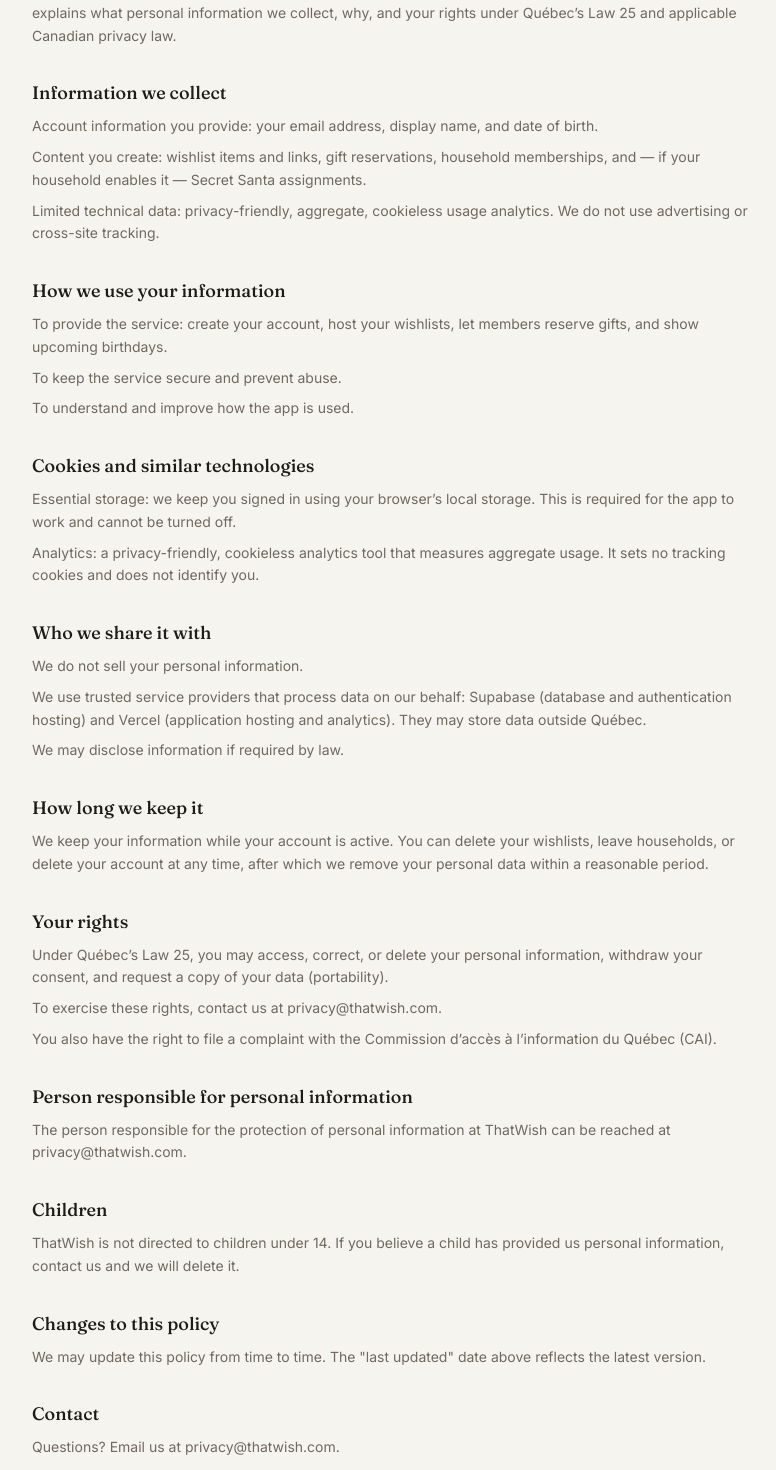
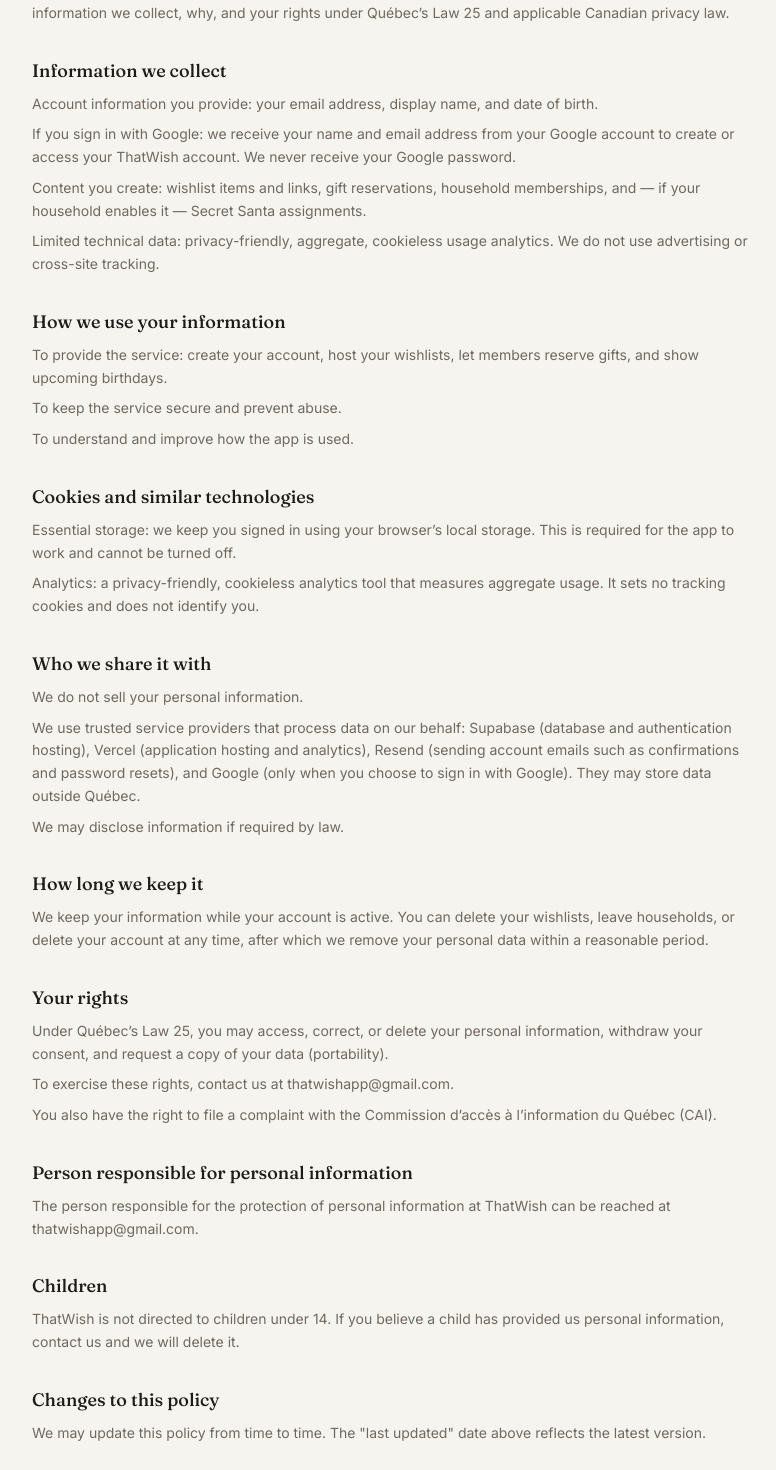
Before and after one commit to abuck199/secret-santa, a React (Vite) app: page /privacy in a window 1280 px wide. Shown: the part 360-1830 px from the top of the page, without its empty margins (248-1024 px from the left). Built offline with nearby package versions, Linux system fonts and the light colour scheme; no server answers.

Commit message:
update privacyview page and the term

```diff
--- a/src/views/PrivacyView.jsx
+++ b/src/views/PrivacyView.jsx
@@ -2,20 +2,22 @@
 import { useI18n } from '../i18n/I18nContext';
 import LegalLayout from '../components/LegalLayout';
 
-const UPDATED = '2026-06-29';
+const UPDATED = '2026-06-30';
 
-// NOTE: Update the privacy@thatwish.com contact email to your real address before publishing.
+// Contact is a dedicated brand inbox (thatwishapp@gmail.com) — no domain email or
+// forwarding needed. Swap to an @thatwish.com address later if you ever want.
 const EN = [
   {
     h: 'Who we are',
     body: [
-      'ThatWish ("we", "us") is operated by the team behind ThatWish, based in Québec, Canada. This policy explains what personal information we collect, why, and your rights under Québec’s Law 25 and applicable Canadian privacy law.',
+      'ThatWish ("we", "us") is an application operated from Québec, Canada. This policy explains what personal information we collect, why, and your rights under Québec’s Law 25 and applicable Canadian privacy law.',
     ],
   },
   {
     h: 'Information we collect',
     body: [
       'Account information you provide: your email address, display name, and date of birth.',
+      'If you sign in with Google: we receive your name and email address from your Google account to create or access your ThatWish account. We never receive your Google password.',
       'Content you create: wishlist items and links, gift reservations, household memberships, and — if your household enables it — Secret Santa assignments.',
       'Limited technical data: privacy-friendly, aggregate, cookieless usage analytics. We do not use advertising or cross-site tracking.',
     ],
@@ -39,7 +41,7 @@
     h: 'Who we share it with',
     body: [
       'We do not sell your personal information.',
-      'We use trusted service providers that process data on our behalf: Supabase (database and authentication hosting) and Vercel (application hosting and analytics). They may store data outside Québec.',
+      'We use trusted service providers that process data on our behalf: Supabase (database and authentication hosting), Vercel (application hosting and analytics), Resend (sending account emails such as confirmations and password resets), and Google (only when you choose to sign in with Google). They may store data outside Québec.',
       'We may disclose information if required by law.',
     ],
   },
@@ -53,14 +55,14 @@
     h: 'Your rights',
     body: [
       'Under Québec’s Law 25, you may access, correct, or delete your personal information, withdraw your consent, and request a copy of your data (portability).',
-      'To exercise these rights, contact us at privacy@thatwish.com.',
+      'To exercise these rights, contact us at thatwishapp@gmail.com.',
       'You also have the right to file a complaint with the Commission d’accès à l’information du Québec (CAI).',
     ],
   },
   {
     h: 'Person responsible for personal information',
     body: [
-      'The person responsible for the protection of personal information at ThatWish can be reached at privacy@thatwish.com.',
+      'The person responsible for the protection of personal information at ThatWish can be reached at thatwishapp@gmail.com.',
     ],
   },
   {
@@ -73,20 +75,21 @@
     h: 'Changes to this policy',
     body: ['We may update this policy from time to time. The "last updated" date above reflects the latest version.'],
   },
-  { h: 'Contact', body: ['Questions? Email us at privacy@thatwish.com.'] },
+  { h: 'Contact', body: ['Questions? Email us at thatwishapp@gmail.com.'] },
 ];
 
 const FR = [
   {
     h: 'Qui nous sommes',
     body: [
-      'ThatWish (« nous ») est exploité par l’équipe derrière ThatWish, située au Québec, Canada. La présente politique explique quels renseignements personnels nous recueillons, pourquoi, et vos droits en vertu de la Loi 25 du Québec et des lois canadiennes applicables.',
+      'ThatWish (« nous ») est une application exploitée depuis le Québec, Canada. La présente politique explique quels renseignements personnels nous recueillons, pourquoi, et vos droits en vertu de la Loi 25 du Québec et des lois canadiennes applicables.',
     ],
   },
   {
     h: 'Renseignements que nous recueillons',
     body: [
       'Informations de compte que vous fournissez : votre adresse courriel, votre nom affiché et votre date de naissance.',
+      'Si vous vous connectez avec Google : nous recevons votre nom et votre adresse courriel de votre compte Google pour créer ou accéder à votre compte ThatWish. Nous ne recevons jamais votre mot de passe Google.',
       'Contenu que vous créez : articles et liens de liste de souhaits, réservations de cadeaux, adhésions à des foyers et — si votre foyer l’active — attributions Secret Santa.',
       'Données techniques limitées : analyses d’utilisation agrégées, sans témoin et respectueuses de la vie privée. Aucune publicité ni suivi intersites.',
     ],
@@ -110,7 +113,7 @@
     h: 'Avec qui nous les partageons',
     body: [
       'Nous ne vendons pas vos renseignements personnels.',
-      'Nous faisons appel à des fournisseurs de confiance qui traitent les données pour notre compte : Supabase (base de données et authentification) et Vercel (hébergement et analyses). Ils peuvent stocker des données hors du Québec.',
+      'Nous faisons appel à des fournisseurs de confiance qui traitent les données pour notre compte : Supabase (base de données et authentification), Vercel (hébergement et analyses), Resend (envoi des courriels de compte comme les confirmations et les réinitialisations de mot de passe) et Google (uniquement si vous choisissez de vous connecter avec Google). Ils peuvent stocker des données hors du Québec.',
       'Nous pouvons divulguer des renseignements si la loi l’exige.',
     ],
   },
@@ -124,14 +127,14 @@
     h: 'Vos droits',
     body: [
       'En vertu de la Loi 25, vous pouvez accéder à vos renseignements, les corriger ou les supprimer, retirer votre consentement et demander une copie de vos données (portabilité).',
-      'Pour exercer ces droits, écrivez-nous à privacy@thatwish.com.',
+      'Pour exercer ces droits, écrivez-nous à thatwishapp@gmail.com.',
       'Vous avez aussi le droit de porter plainte auprès de la Commission d’accès à l’information du Québec (CAI).',
     ],
   },
   {
     h: 'Responsable de la protection des renseignements personnels',
     body: [
-      'Le responsable de la protection des renseignements personnels chez ThatWish est joignable à privacy@thatwish.com.',
+      'Le responsable de la protection des renseignements personnels chez ThatWish est joignable à thatwishapp@gmail.com.',
     ],
   },
   {
@@ -144,7 +147,7 @@
     h: 'Modifications',
     body: ['Nous pouvons mettre à jour cette politique. La date de « dernière mise à jour » ci-dessus indique la version en vigueur.'],
   },
-  { h: 'Contact', body: ['Des questions ? Écrivez-nous à privacy@thatwish.com.'] },
+  { h: 'Contact', body: ['Des questions ? Écrivez-nous à thatwishapp@gmail.com.'] },
 ];
 
 export default function PrivacyView() {
--- a/src/views/TermsView.jsx
+++ b/src/views/TermsView.jsx
@@ -2,7 +2,7 @@
 import { useI18n } from '../i18n/I18nContext';
 import LegalLayout from '../components/LegalLayout';
 
-const UPDATED = '2026-06-29';
+const UPDATED = '2026-06-30';
 
 const EN = [
   {
@@ -63,7 +63,7 @@
     h: 'Changes to these terms',
     body: ['We may update these terms; continued use after changes means you accept them.'],
   },
-  { h: 'Contact', body: ['Questions about these terms? Email privacy@thatwish.com.'] },
+  { h: 'Contact', body: ['Questions about these terms? Email thatwishapp@gmail.com.'] },
 ];
 
 const FR = [
@@ -125,7 +125,7 @@
     h: 'Modifications',
     body: ['Nous pouvons mettre à jour ces conditions ; toute utilisation continue après modification vaut acceptation.'],
   },
-  { h: 'Contact', body: ['Des questions sur ces conditions ? Écrivez à privacy@thatwish.com.'] },
+  { h: 'Contact', body: ['Des questions sur ces conditions ? Écrivez à thatwishapp@gmail.com.'] },
 ];
 
 export default function TermsView() {
```
